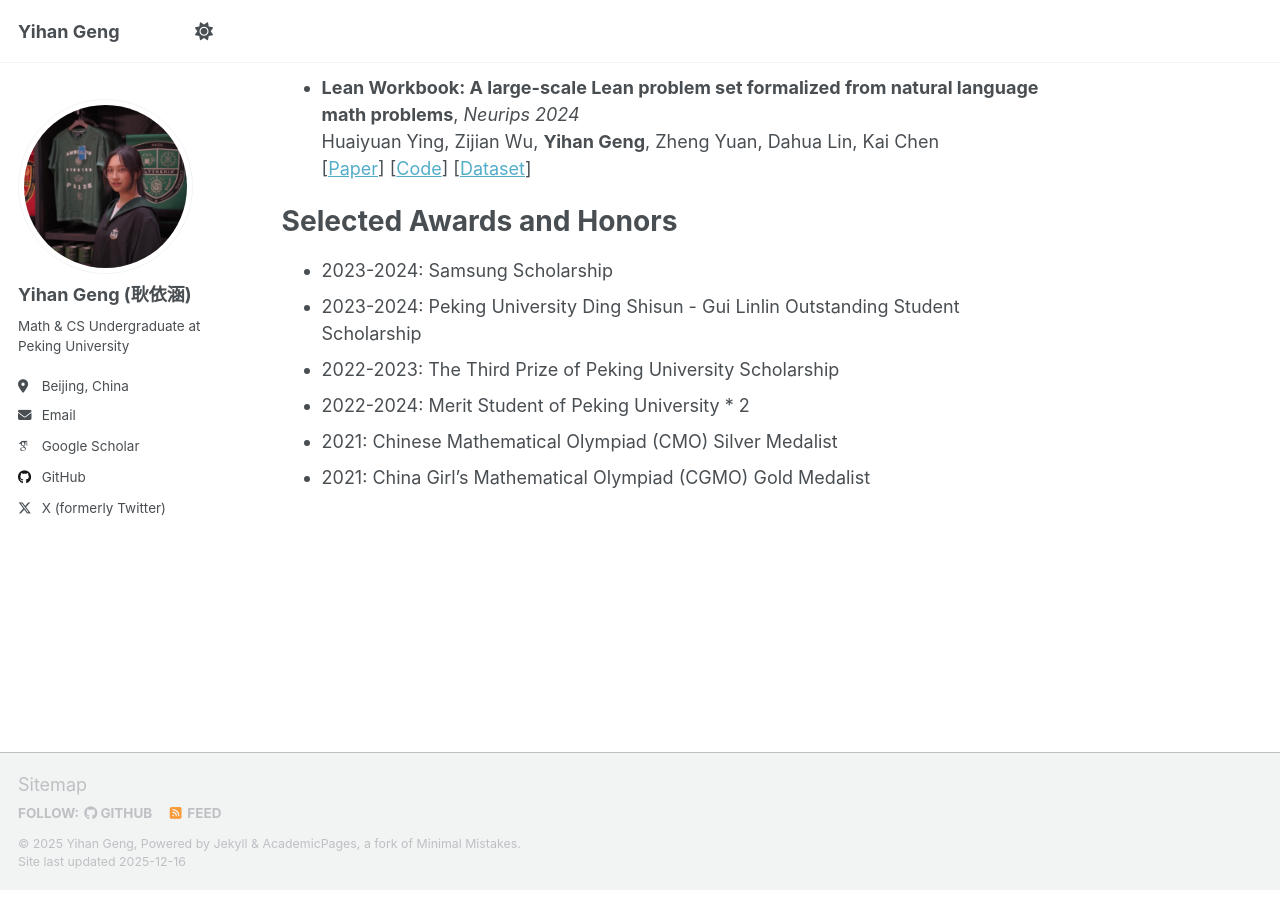
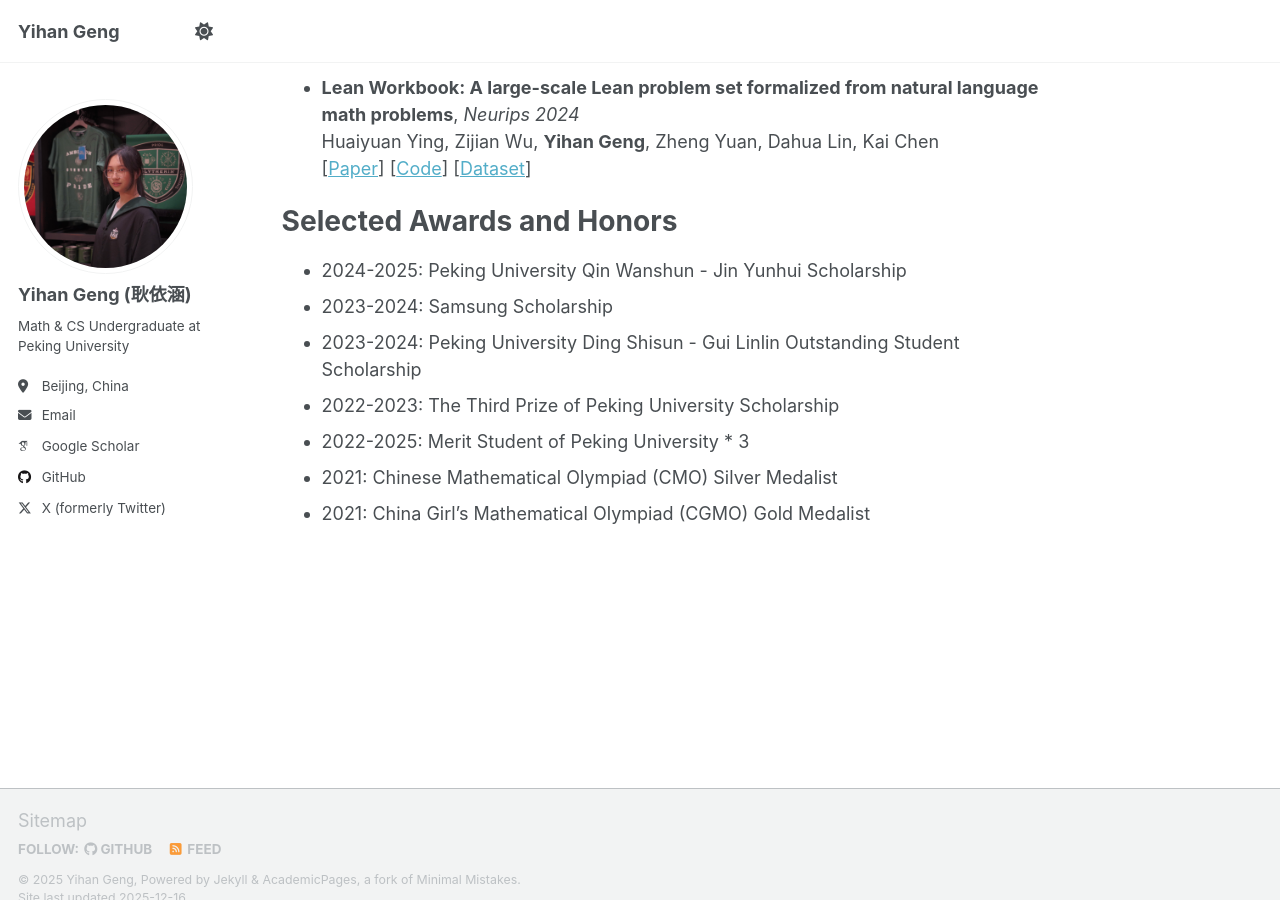
Before and after one commit to yihan04/yihan04.github.io, a Jekyll site: the page built from _pages/about.md, in a window 1280 px wide and 900 px high, scrolled down 1062 px. Built offline with Jekyll 4.4.1, drawn with Linux system fonts in a browser that asks for light colours; some web fonts are replaced; a script that is not in the unit is left out.

Commit message:
Update scholarship

```diff
--- a/_pages/about.md
+++ b/_pages/about.md
@@ -45,9 +45,10 @@ Publications
 
 Selected Awards and Honors
 ======
+- 2024-2025: Peking University Qin Wanshun - Jin Yunhui Scholarship
 - 2023-2024: Samsung Scholarship
 - 2023-2024: Peking University Ding Shisun - Gui Linlin Outstanding Student Scholarship
 - 2022-2023: The Third Prize of Peking University Scholarship
-- 2022-2024: Merit Student of Peking University * 2
+- 2022-2025: Merit Student of Peking University * 3
 - 2021: Chinese Mathematical Olympiad (CMO) Silver Medalist
 - 2021: China Girl’s Mathematical Olympiad (CGMO) Gold Medalist
```
